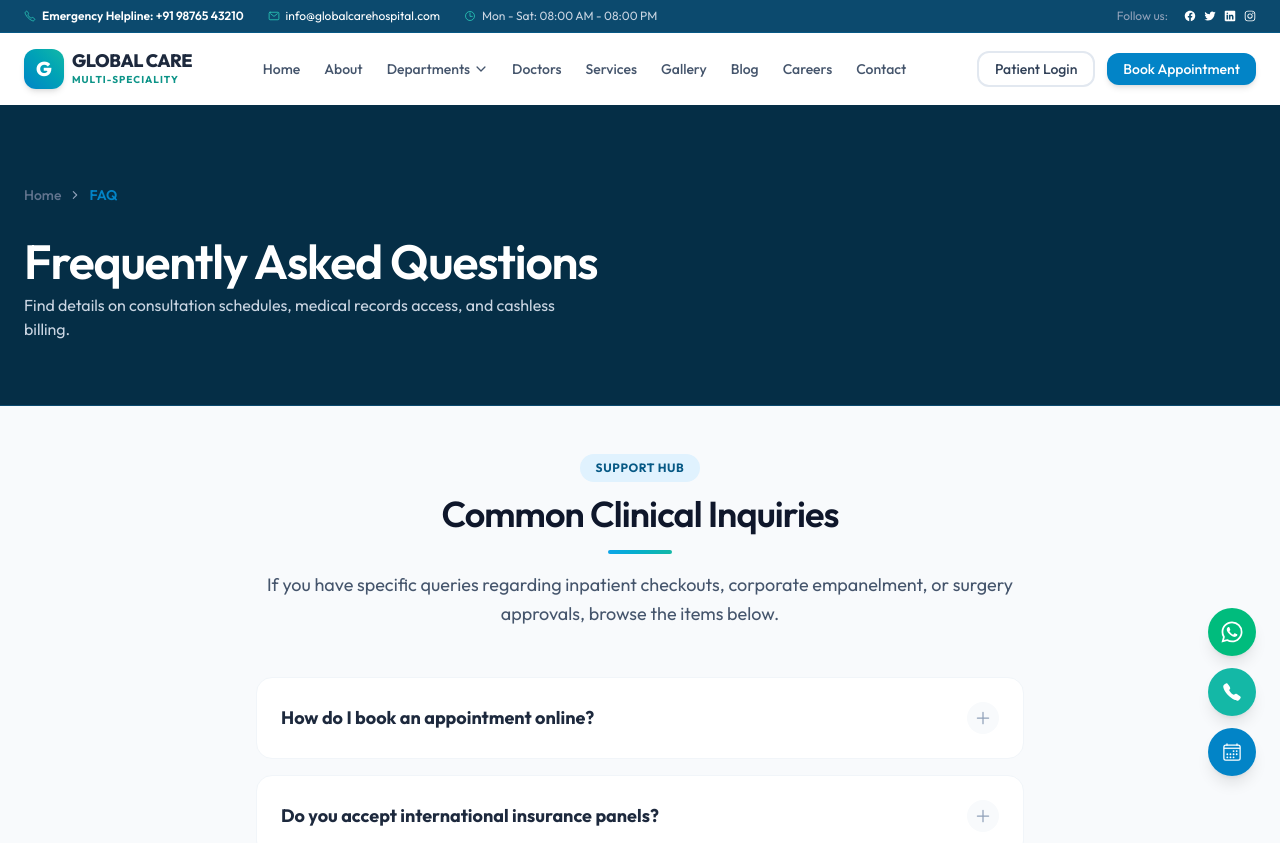
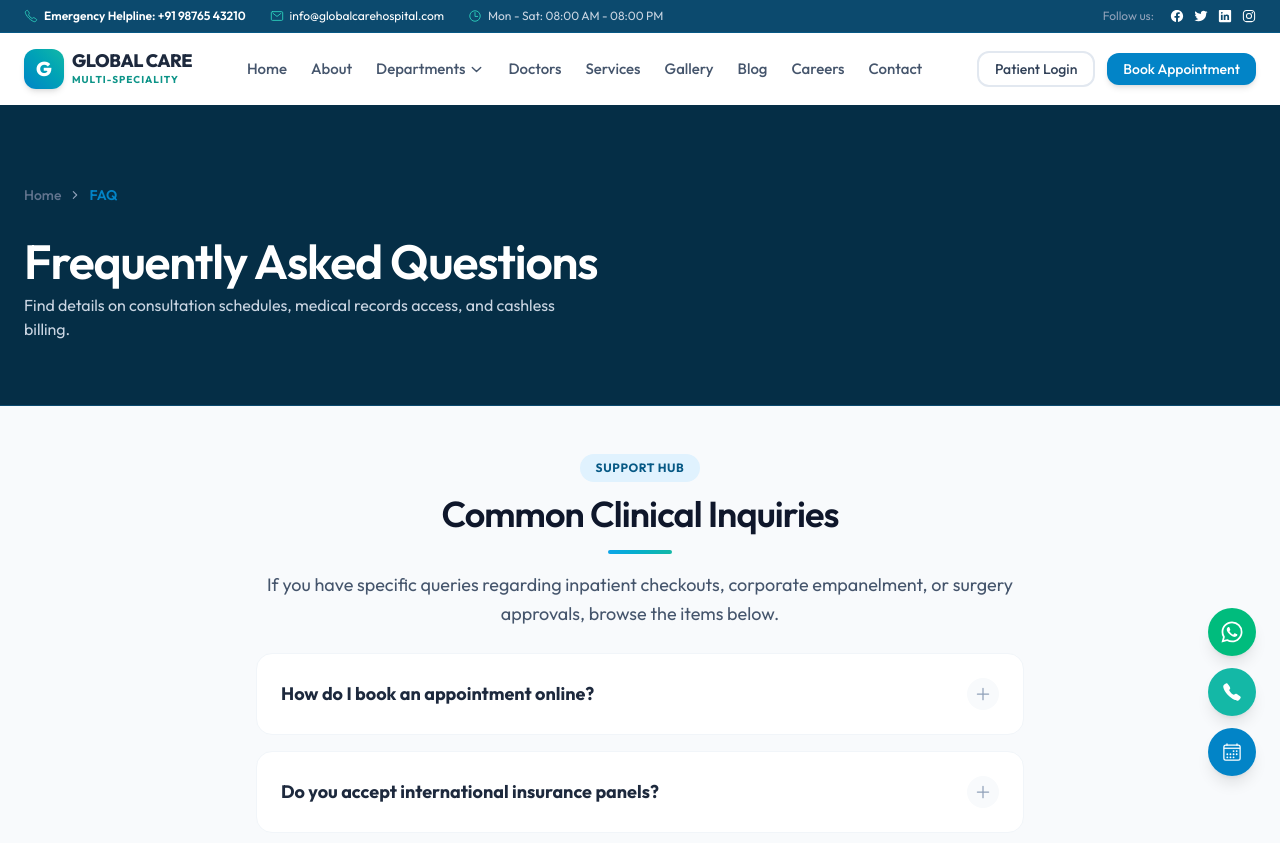
Before and after one commit to ApplauseITSolutions/hospital-template, a React (Vite) app: page /faq in a window 1280 px wide. Shown: the top 843 px of the page. Built offline with nearby package versions, Linux system fonts and the light colour scheme.

Commit message:
spacing issue solve

```diff
--- a/src/components/layout/Header.jsx
+++ b/src/components/layout/Header.jsx
@@ -34,26 +34,26 @@ const Header = () => {
       <div className="bg-primary-900 text-white text-xs py-2 px-6 hidden lg:flex justify-between items-center border-b border-primary-800">
         <div className="flex items-center gap-6">
           <a href="tel:+919876543210" className="flex items-center gap-1.5 hover:text-teal-300 transition-colors">
-            <IoCallOutline className="text-teal-400" />
+            <IoCallOutline className="text-teal-400 text-sm" />
             <span className="font-semibold">Emergency Helpline: +91 98765 43210</span>
           </a>
           <a href="mailto:info@globalcarehospital.com" className="flex items-center gap-1.5 hover:text-teal-300 transition-colors">
-            <IoMailOutline className="text-teal-400" />
+            <IoMailOutline className="text-teal-400 text-sm" />
             <span>info@globalcarehospital.com</span>
           </a>
           <div className="flex items-center gap-1.5 text-slate-300">
-            <IoTimeOutline className="text-teal-400" />
+            <IoTimeOutline className="text-teal-400 text-sm" />
             <span>Mon - Sat: 08:00 AM - 08:00 PM</span>
           </div>
         </div>
 
         <div className="flex items-center gap-4">
           <span className="text-slate-400">Follow us:</span>
-          <div className="flex gap-2">
-            <a href="#" className="hover:text-teal-300 transition-colors"><IoLogoFacebook /></a>
-            <a href="#" className="hover:text-teal-300 transition-colors"><IoLogoTwitter /></a>
-            <a href="#" className="hover:text-teal-300 transition-colors"><IoLogoLinkedin /></a>
-            <a href="#" className="hover:text-teal-300 transition-colors"><IoLogoInstagram /></a>
+          <div className="flex gap-2.5">
+            <a href="#" className="hover:text-teal-300 transition-colors text-sm"><IoLogoFacebook /></a>
+            <a href="#" className="hover:text-teal-300 transition-colors text-sm"><IoLogoTwitter /></a>
+            <a href="#" className="hover:text-teal-300 transition-colors text-sm"><IoLogoLinkedin /></a>
+            <a href="#" className="hover:text-teal-300 transition-colors text-sm"><IoLogoInstagram /></a>
           </div>
         </div>
       </div>
@@ -79,7 +79,7 @@ const Header = () => {
           </Link>
 
           {/* Navigation Links - Desktop */}
-          <nav className="hidden lg:flex items-center gap-6 font-medium text-sm text-slate-600">
+          <nav className="hidden lg:flex items-center gap-6 font-medium text-[15px] text-slate-600">
             <NavLink to="/" className={({ isActive }) => `hover:text-primary-600 transition-colors ${isActive ? 'text-primary-600 font-bold' : ''}`}>
               Home
             </NavLink>
--- a/src/components/ui/SectionTitle.jsx
+++ b/src/components/ui/SectionTitle.jsx
@@ -20,7 +20,7 @@ const SectionTitle = ({
       whileInView={{ opacity: 1, y: 0 }}
       viewport={{ once: true }}
       transition={{ duration: 0.6 }}
-      className={`flex flex-col mb-12 max-w-3xl ${align === 'center' ? 'mx-auto' : ''} ${alignClasses[align]}`}
+      className={`flex flex-col mb-6 max-w-3xl ${align === 'center' ? 'mx-auto' : ''} ${alignClasses[align]}`}
     >
       {subtitle && (
         <span className="px-4 py-1.5 rounded-full text-xs font-bold uppercase tracking-wider bg-primary-100 text-primary-800 mb-3 inline-block">
@@ -30,7 +30,7 @@ const SectionTitle = ({
       <h2 className={`text-3xl md:text-4xl font-semibold tracking-tight ${white ? 'text-white' : 'text-slate-900'} mb-4`}>
         {title}
       </h2>
-      <div className="w-16 h-1 bg-gradient-to-r from-primary-500 to-teal-500 rounded-full mb-4" />
+      <div className={`w-16 h-1 bg-gradient-to-r from-primary-500 to-teal-500 rounded-full ${description ? 'mb-4' : ''}`} />
       {description && (
         <p className={`text-base md:text-lg ${white ? 'text-slate-200' : 'text-slate-600'} leading-relaxed`}>
           {description}
--- a/src/pages/Appointment/Appointment.jsx
+++ b/src/pages/Appointment/Appointment.jsx
@@ -235,14 +235,16 @@ const Appointment = () => {
             textarea
           />
 
+          <div className="flex justify-center">
             <Button
               type="submit"
               variant="primary"
               size="lg"
-            className="w-full justify-center shadow-lg"
+              className="shadow-lg"
             >
               Submit Booking Request
             </Button>
+          </div>
         </form>
       </section>
 
--- a/src/pages/Careers/Careers.jsx
+++ b/src/pages/Careers/Careers.jsx
@@ -130,9 +130,11 @@ const Careers = () => {
                 required
               />
 
-              <Button type="submit" variant="primary" className="w-full justify-center shadow-md pt-3 pb-3">
-                Submit Profile
-              </Button>
+              <div className="flex justify-center">
+                <Button type="submit" variant="primary" className="shadow-md pt-3 pb-3">
+                  Submit Profile
+                </Button>
+              </div>
             </form>
           )}
         </Modal>
```
Lines whose indentation alone changed are shown as unchanged.
